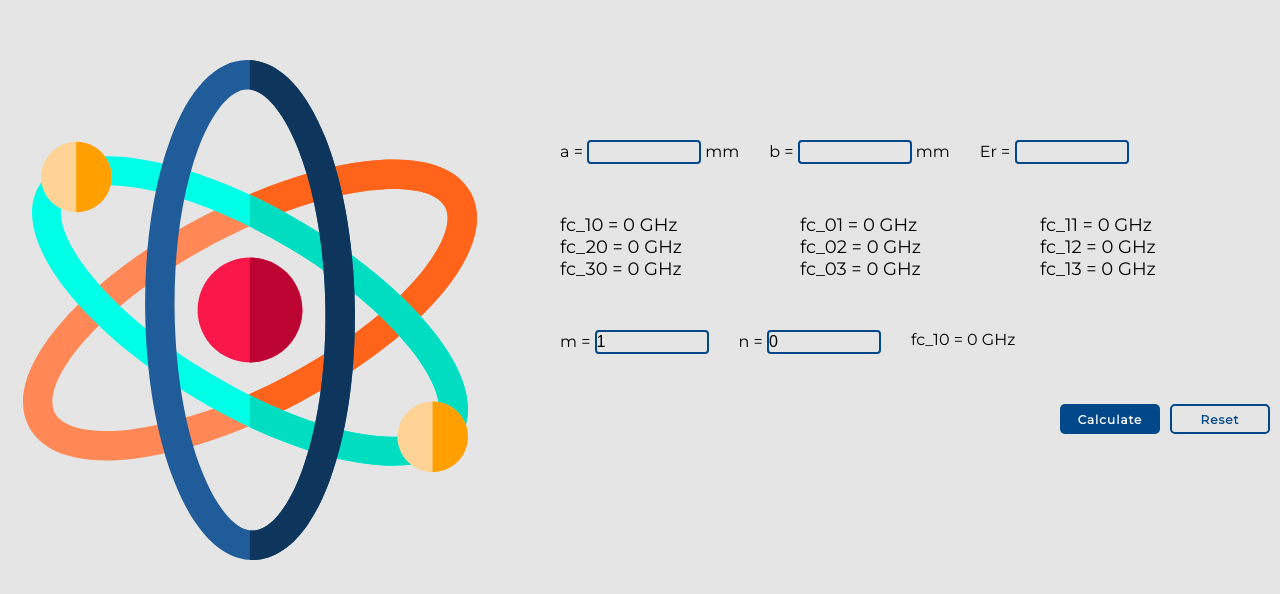
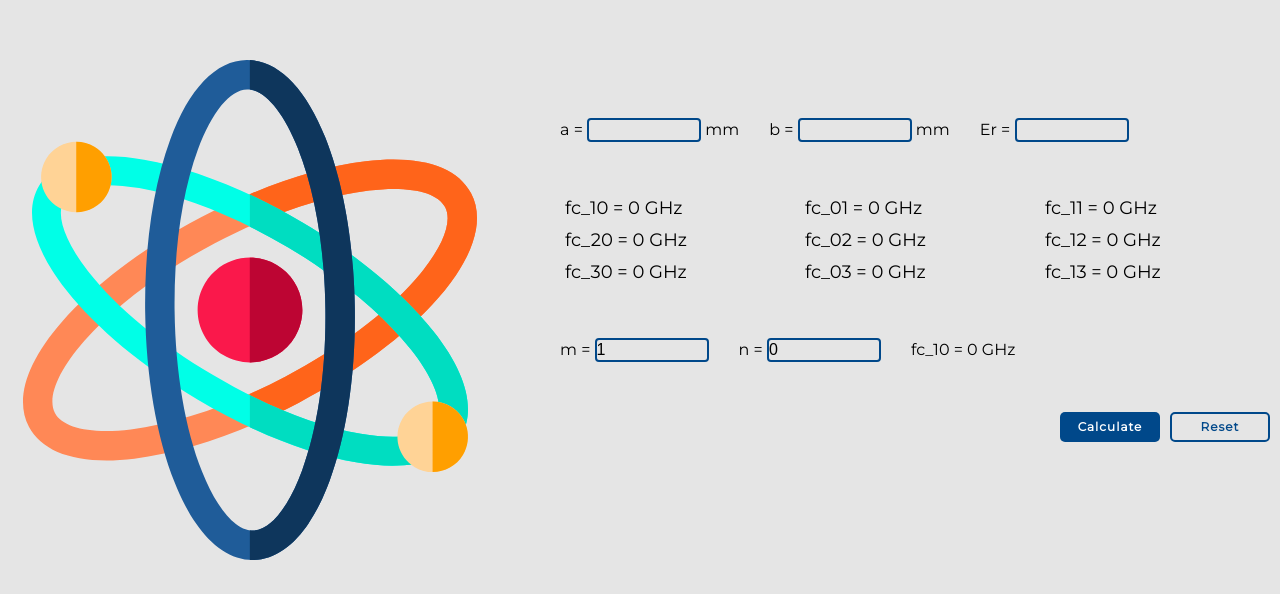
Before and after one commit to Pawel-Guzik/mwave-app, a Vue app: page /rectangularwaveguide in a window 1280 px wide. Shown: the part 240-834 px from the top of the page. Built offline with nearby package versions, Linux system fonts and the light colour scheme.

Commit message:
visual amendements

```diff
--- a/src/components/RectangularWaveguide.vue
+++ b/src/components/RectangularWaveguide.vue
@@ -180,6 +180,7 @@ function calculate_specific_frequency(a,b,ep,n,m) {
   display: flex;
   /* justify-content: space-between; */
   column-gap: 30px;
+  align-items: center;
 }
 
 .output-section {
@@ -189,6 +190,12 @@ function calculate_specific_frequency(a,b,ep,n,m) {
   grid-template-columns: 220px 220px 220px;
   font-size: 18px;
   column-gap: 20px;
+  row-gap: 30px;
+
+}
+
+.output-section > div > p {
+  padding: 5px;
 }
 
 .button {
@@ -254,6 +261,20 @@ input {
 .message-error{
   font-weight: 600;
   color: red;
+  display: block;
+  height: 15px;
+}
+
+/* Chrome, Safari, Edge, Opera */
+input::-webkit-outer-spin-button,
+input::-webkit-inner-spin-button {
+  -webkit-appearance: none;
+  margin: 0;
+}
+
+/* Firefox */
+input[type=number] {
+  -moz-appearance: textfield;
 }
 
 </style>
```
